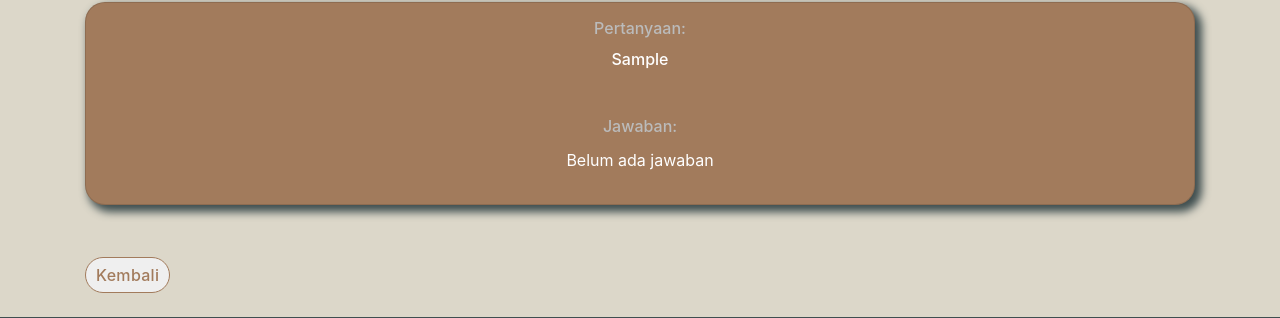
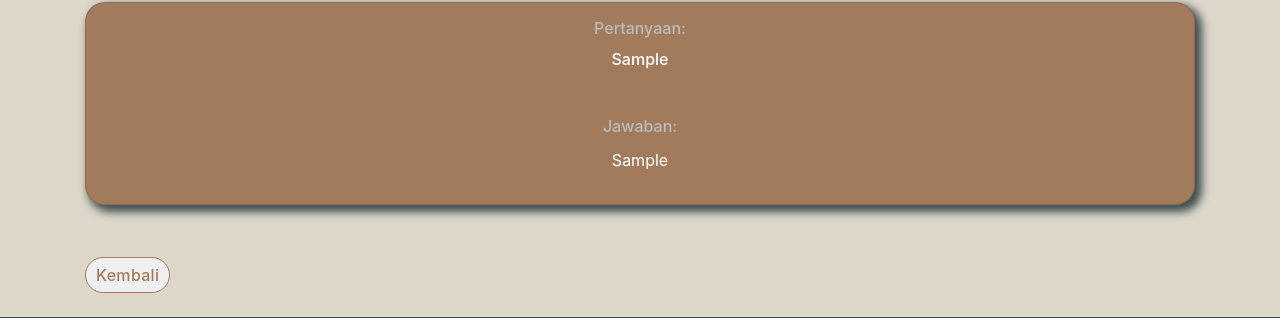
Before and after one commit to tsanny/DonoBox, a Django app: page /list_pertanyaan/ in a window 1280 px wide. Shown: the part 288-606 px from the top of the page. Run offline with Django 4.2, Linux system fonts and the light colour scheme; tables that the repository leaves empty hold one stand-in row (values such as "Sample post"); some libraries are stand-ins or nearby versions.

Commit message:
Add FrequentlyAskedQuestion model jawaban field

```diff
--- a/homepage/models.py
+++ b/homepage/models.py
@@ -4,3 +4,4 @@ from django.db import models
 class FrequentlyAskedQuestion(models.Model):
     user = models.CharField(max_length=40,blank=True, null=True)
     pertanyaan = models.TextField()
+    jawaban = models.TextField(null=True, blank=True, default="Belum ada jawaban")
--- a/homepage/templates/form_pertanyaan.html
+++ b/homepage/templates/form_pertanyaan.html
@@ -37,7 +37,7 @@
                         <h3 style="text-align: center; color: #fff; font-size: medium; word-break: break-all; padding-top: 4px;">{{ i.pertanyaan }}</h3>
                         <br>
                         <h6 style="text-align: center; color: #bbbbbb; padding-top: 16px;">Jawaban:</h6>
-                        <p style="text-align: center; color: #fff; font-size: medium; word-break: break-all; padding-top: 4px; padding-bottom: 16px;">Belum ada jawaban</p>
+                        <p style="text-align: center; color: #fff; font-size: medium; word-break: break-all; padding-top: 4px; padding-bottom: 16px;">{{ i.jawaban }}</p>
                     </div>
                     {% endfor %}
                 </div>
```
Also changed, not shown: homepage/migrations/0005_frequentlyaskedquestion_jawaban.py (added).
